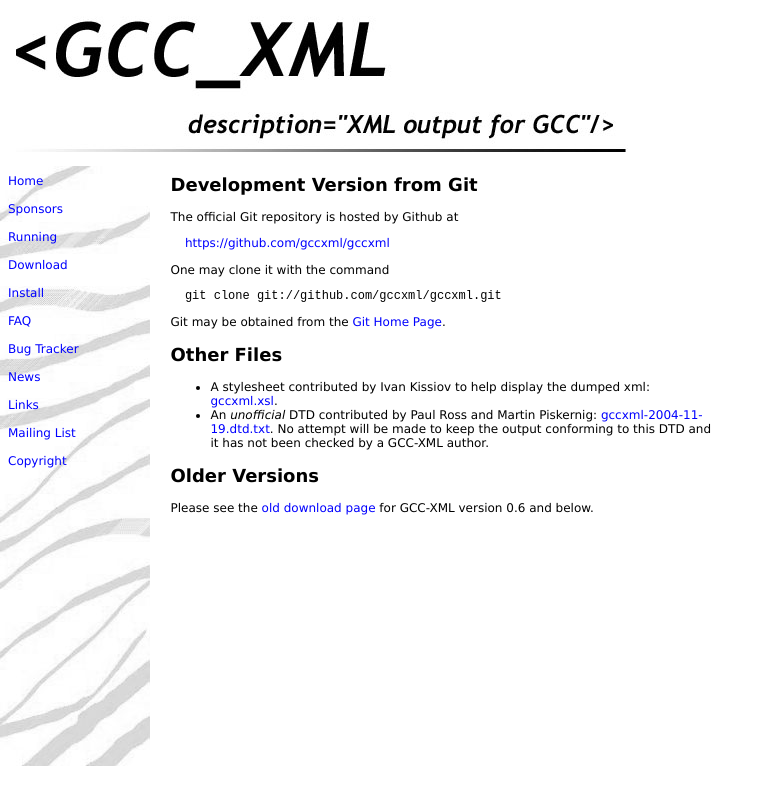
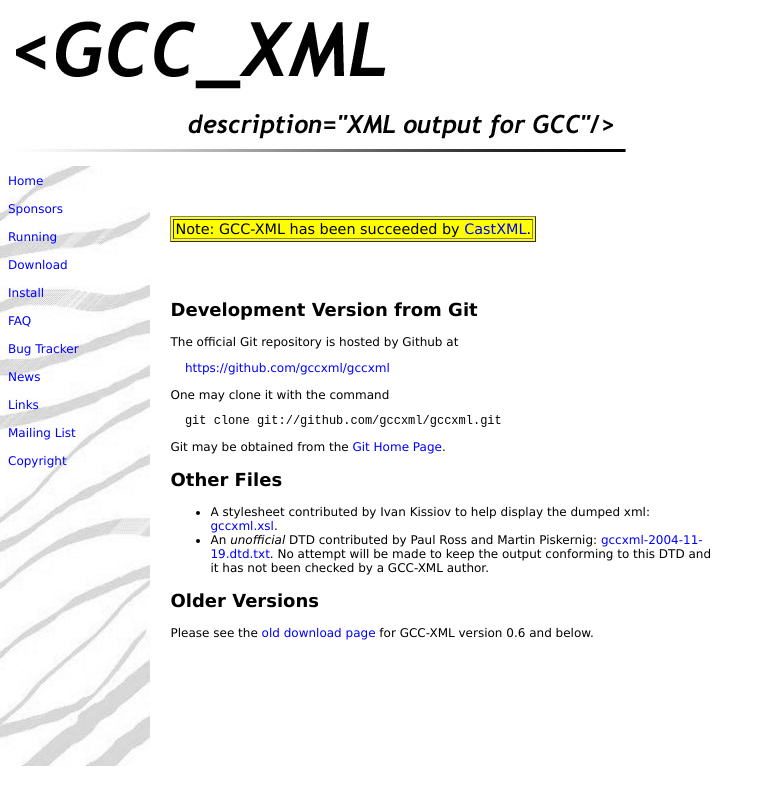
Before and after one commit to gccxml/gccxml.github.io, a plain HTML site: page HTML/Download.html in a window 1280 px wide. Shown: the whole page, without its empty margins (0-773 px from the left). Drawn offline with Linux system fonts and the light colour scheme.

Commit message:
Add banner about succession to CastXML

```diff
--- a/HTML/Download.html
+++ b/HTML/Download.html
@@ -41,6 +41,13 @@
 
     <td width="550" valign="top" bgcolor="#FFFFFF">
     <div align="left">
+
+    <br/><br/><br/>
+    <table bgcolor="#FFFF00" border="1"><tbody><tr><td><div align="left"><big>
+      Note: GCC-XML has been succeeded by <a href="https://github.com/CastXML/CastXML#readme">CastXML</a>.
+    </big></div></td></tr></tbody></table>
+    <br/><br/><br/>
+
     <h2>Development Version from Git</h2>
     <p/>
     The official Git repository is hosted by Github at
```
Also changed, not shown: HTML/Copyright.html (+6 -0 lines), HTML/FAQ.html (+7 -0 lines), HTML/Index.html (+7 -0 lines), HTML/Install.html (+7 -0 lines), HTML/Links.html (+6 -0 lines), HTML/News.html (+6 -0 lines), HTML/Running.html (+7 -0 lines), HTML/Sponsors.html (+7 -0 lines).
